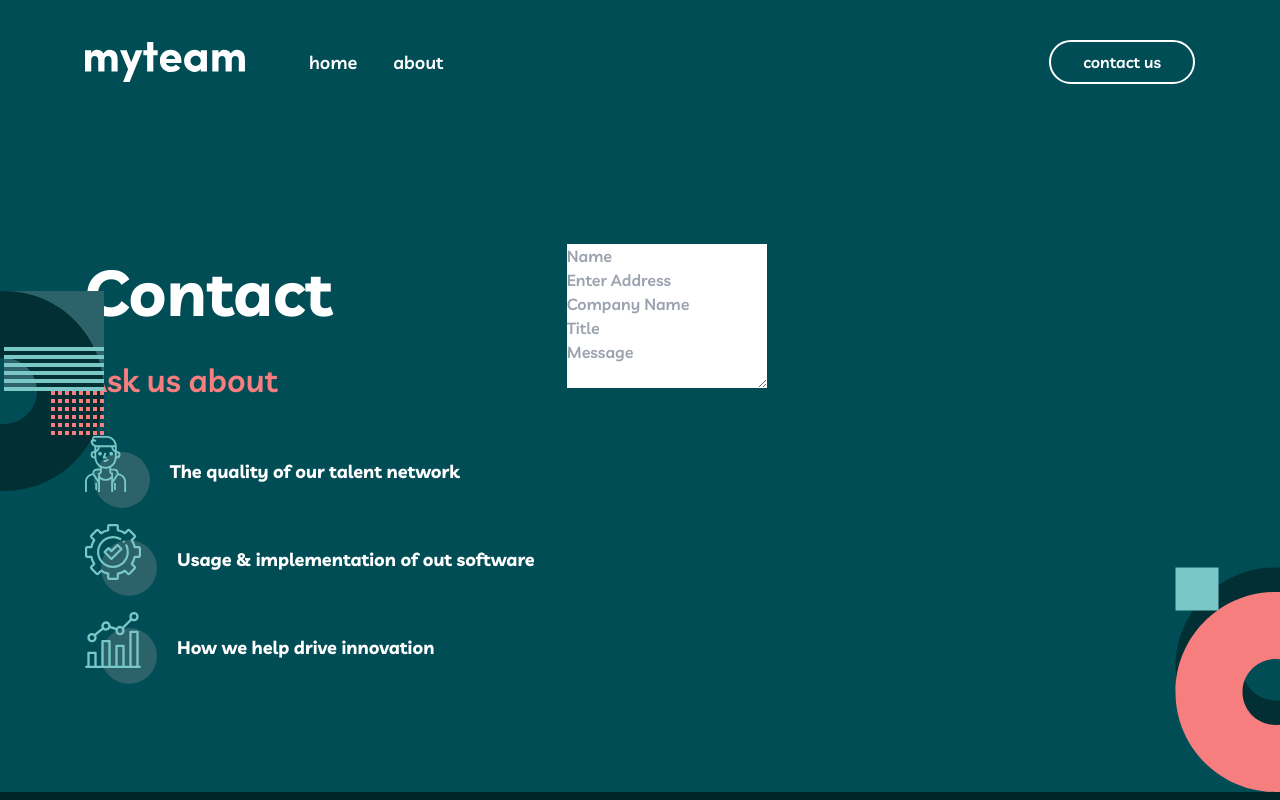
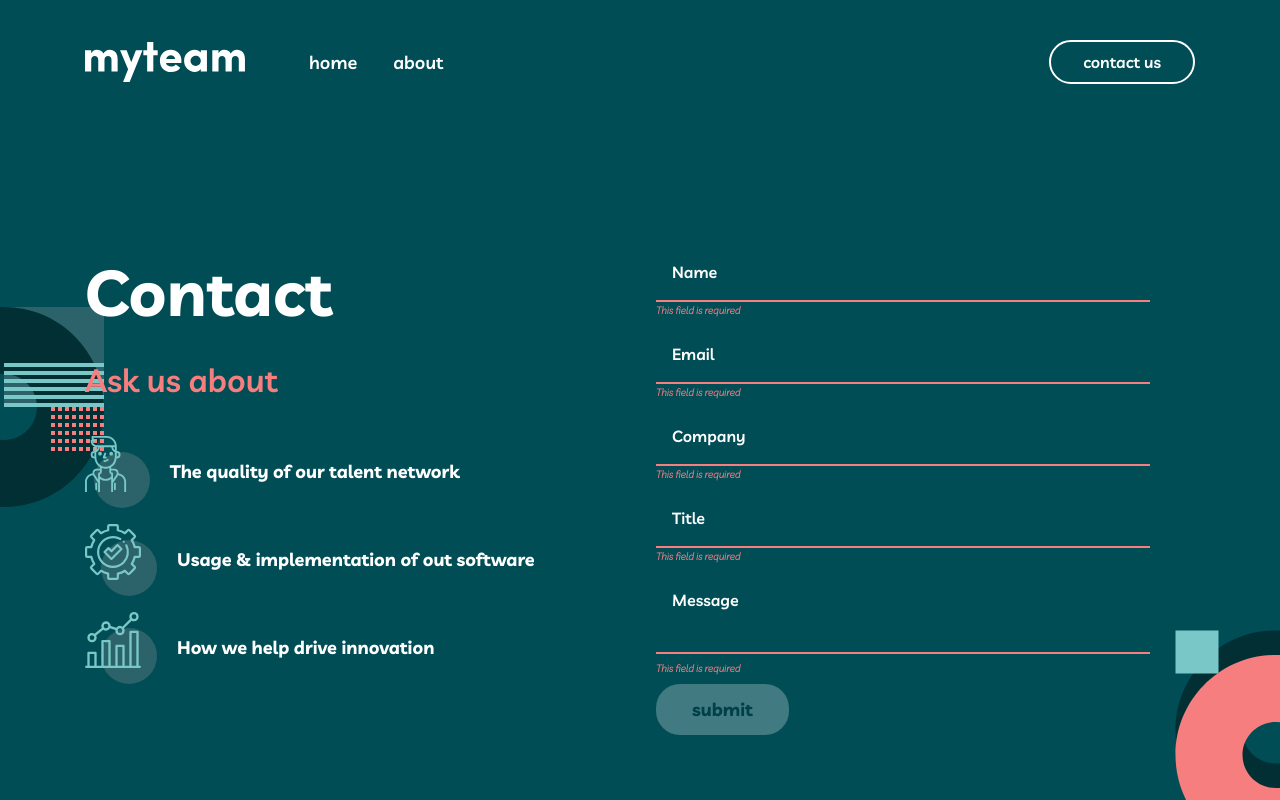
Before and after one commit to EnderCelik0/myteam-website, a React (Vite) app: page /contact in a window 1280 px wide. Shown: the top 800 px of the page. Built offline with nearby package versions, Linux system fonts and the light colour scheme.

Commit message:
finish overall stling contact page

```diff
--- a/src/components/contact/ask-us-about.jsx
+++ b/src/components/contact/ask-us-about.jsx
@@ -20,7 +20,7 @@ export default function AskUsAbout() {
   ];
 
   return (
-    <div className="h-[26.75rem] text-white">
+    <div className="text-white">
       <div className="flex flex-col gap-4">
         <div>
           <h2 className="text-bold-md font-bold">Contact</h2>
--- a/src/components/contact/contact-form.jsx
+++ b/src/components/contact/contact-form.jsx
@@ -1,36 +1,121 @@
+import { useState } from "react";
+
 export default function ContactForm() {
+  const [formData, setFormData] = useState({
+    name: "",
+    email: "",
+    company: "",
+    title: "",
+    message: "",
+  });
+
   return (
     <div>
-      <form>
-        <div>
-          <input type="text" id="name" name="name" placeholder="Name" />
+      <form className="flex h-full flex-col justify-between gap-2">
+        <div className="flex flex-col gap-6">
+          <div className="relative">
+            <input
+              type="text"
+              id="name"
+              name="name"
+              placeholder="Name"
+              onChange={(e) =>
+                setFormData({ ...formData, name: e.target.value })
+              }
+              className={`w-11/12 border-b-2 bg-transparent p-4 text-white outline-none placeholder:text-white focus:border-b-rapture-blue focus:placeholder:text-rapture-blue ${formData.name ? "" : "border-b-light-coral placeholder:text-light-coral"}`}
+            />
+            {!formData.name && (
+              <i className="absolute -bottom-4 left-0 w-full text-[10px] font-bold text-light-coral">
+                This field is required
+              </i>
+            )}
           </div>
 
-        <div>
+          <div className="relative">
             <input
               type="email"
               id="email"
               name="email"
-            placeholder="Enter Address"
+              placeholder="Email"
+              onChange={(e) =>
+                setFormData({ ...formData, email: e.target.value })
+              }
+              className={`w-11/12 border-b-2 bg-transparent p-4 text-white outline-none placeholder:text-white focus:border-b-rapture-blue focus:placeholder:text-rapture-blue ${formData.email ? "" : "border-b-light-coral placeholder:text-light-coral"}`}
             />
+            {!formData.email && (
+              <i className="absolute -bottom-4 left-0 w-full text-[10px] font-bold text-light-coral">
+                This field is required
+              </i>
+            )}
           </div>
 
-        <div>
+          <div className="relative">
             <input
               type="text"
               id="company"
               name="company"
-            placeholder="Company Name"
+              placeholder="Company"
+              onChange={(e) =>
+                setFormData({ ...formData, company: e.target.value })
+              }
+              className={`w-11/12 border-b-2 bg-transparent p-4 text-white outline-none placeholder:text-white focus:border-b-rapture-blue focus:placeholder:text-rapture-blue ${formData.company ? "" : "border-b-light-coral placeholder:text-light-coral"}`}
             />
+            {!formData.company && (
+              <i className="absolute -bottom-4 left-0 w-full text-[10px] font-bold text-light-coral">
+                This field is required
+              </i>
+            )}
           </div>
 
-        <div>
-          <input type="text" id="title" name="title" placeholder="Title" />
+          <div className="relative">
+            <input
+              type="text"
+              id="title"
+              name="title"
+              placeholder="Title"
+              onChange={(e) =>
+                setFormData({ ...formData, title: e.target.value })
+              }
+              className={`w-11/12 border-b-2 bg-transparent p-4 text-white outline-none placeholder:text-white focus:border-b-rapture-blue focus:placeholder:text-rapture-blue ${formData.title ? "" : "border-b-light-coral placeholder:text-light-coral"}`}
+            />
+            {!formData.title && (
+              <i className="absolute -bottom-4 left-0 w-full text-[10px] font-bold text-light-coral">
+                This field is required
+              </i>
+            )}
           </div>
 
-        <div>
-          <textarea type="text" id="title" name="title" placeholder="Message" />
+          <div className="relative">
+            <textarea
+              placeholder="Message"
+              type="text"
+              id="title"
+              name="title"
+              onChange={(e) =>
+                setFormData({ ...formData, message: e.target.value })
+              }
+              className={`w-11/12 border-b-2 bg-transparent p-4 text-white outline-none placeholder:text-white focus:border-b-rapture-blue focus:placeholder:text-rapture-blue ${formData.message ? "" : "border-b-light-coral placeholder:text-light-coral"} resize-none`}
+            />
+            {!formData.message && (
+              <i className="absolute -bottom-4 left-0 w-full text-[10px] font-bold text-light-coral">
+                This field is required
+              </i>
+            )}
           </div>
+        </div>
+
+        <button
+          disabled={
+            !formData.name ||
+            !formData.email ||
+            !formData.company ||
+            !formData.title ||
+            !formData.message
+          }
+          className="hover:text-jungle-green-100 mt-4 cursor-pointer self-start rounded-3xl bg-white px-9 py-3 text-semi-bold-sm font-bold text-jungle-green transition-colors duration-200 hover:bg-rapture-blue disabled:cursor-not-allowed disabled:bg-opacity-25"
+        >
+          submit
+        </button>
       </form>
     </div>
   );
--- a/src/components/wrapper.jsx
+++ b/src/components/wrapper.jsx
@@ -1,6 +1,6 @@
 export default function Wrapper({ bg, children }) {
   return (
-    <div className={`${bg} relative overflow-hidden`}>
+    <div className={`${bg} relative isolate overflow-hidden`}>
       <div className="mx-auto min-w-[20.438rem] max-w-[69.375rem]">
         {children}
       </div>
--- a/src/routes/about.jsx
+++ b/src/routes/about.jsx
@@ -48,7 +48,7 @@ export default function About() {
         <img
           src={bgPattern6}
           alt="bg-pattern"
-          className="absolute bottom-0 left-0"
+          className="absolute bottom-0 left-0 z-0"
         />
         <GetStarted />
       </Wrapper>
--- a/src/routes/contact.jsx
+++ b/src/routes/contact.jsx
@@ -11,14 +11,14 @@ export default function Contact() {
         <img
           src={bgPattern11}
           alt="bg-pattern-11"
-          className="absolute -left-24 top-1/4"
+          className="absolute -left-24 top-1/4 z-[-1]"
         />
         <img
           src={bgPattern12}
           alt="bg-pattern-12"
-          className="absolute -right-24 bottom-0"
+          className="absolute -right-24 bottom-0 z-[-1]"
         />
-        <div className="flex gap-8 py-[120px]">
+        <div className="grid grid-cols-2 gap-8 py-[120px]">
           <AskUsAbout />
           <ContactForm />
         </div>
```
Lines whose indentation alone changed are shown as unchanged.
